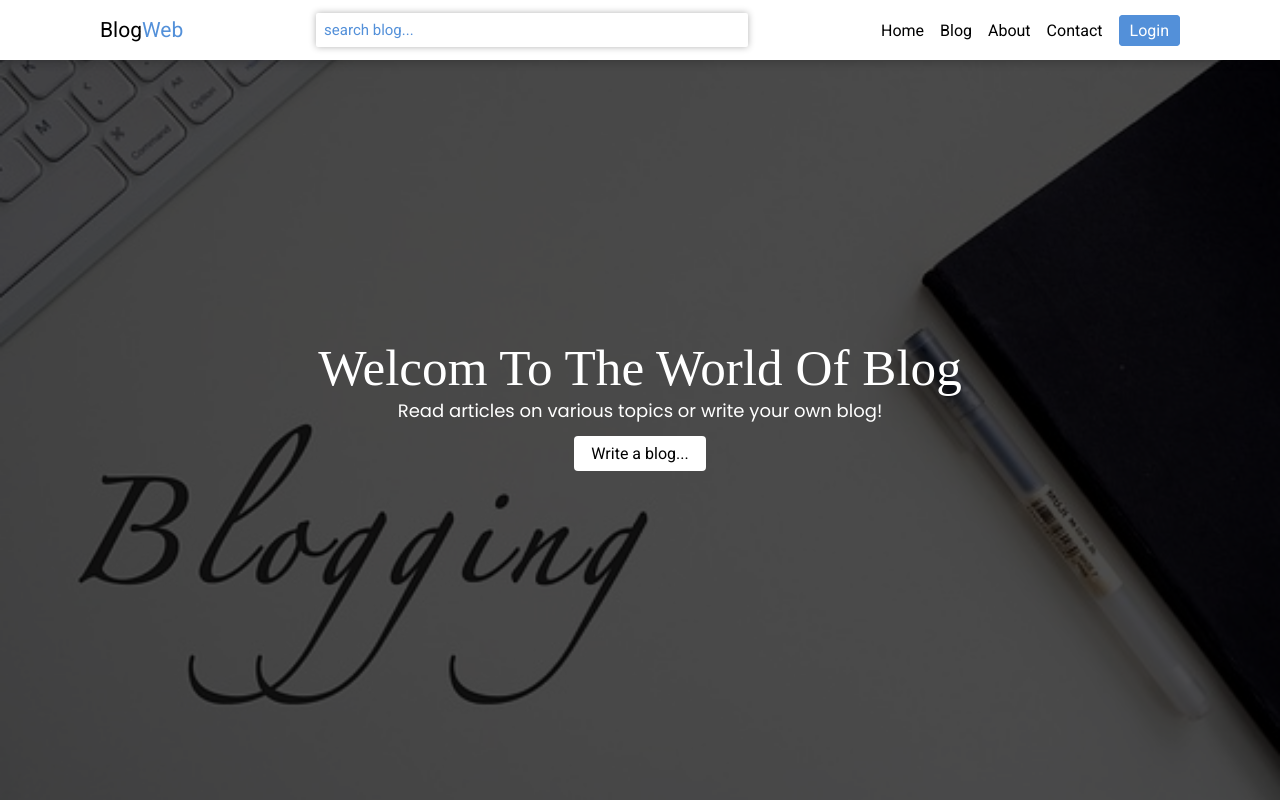
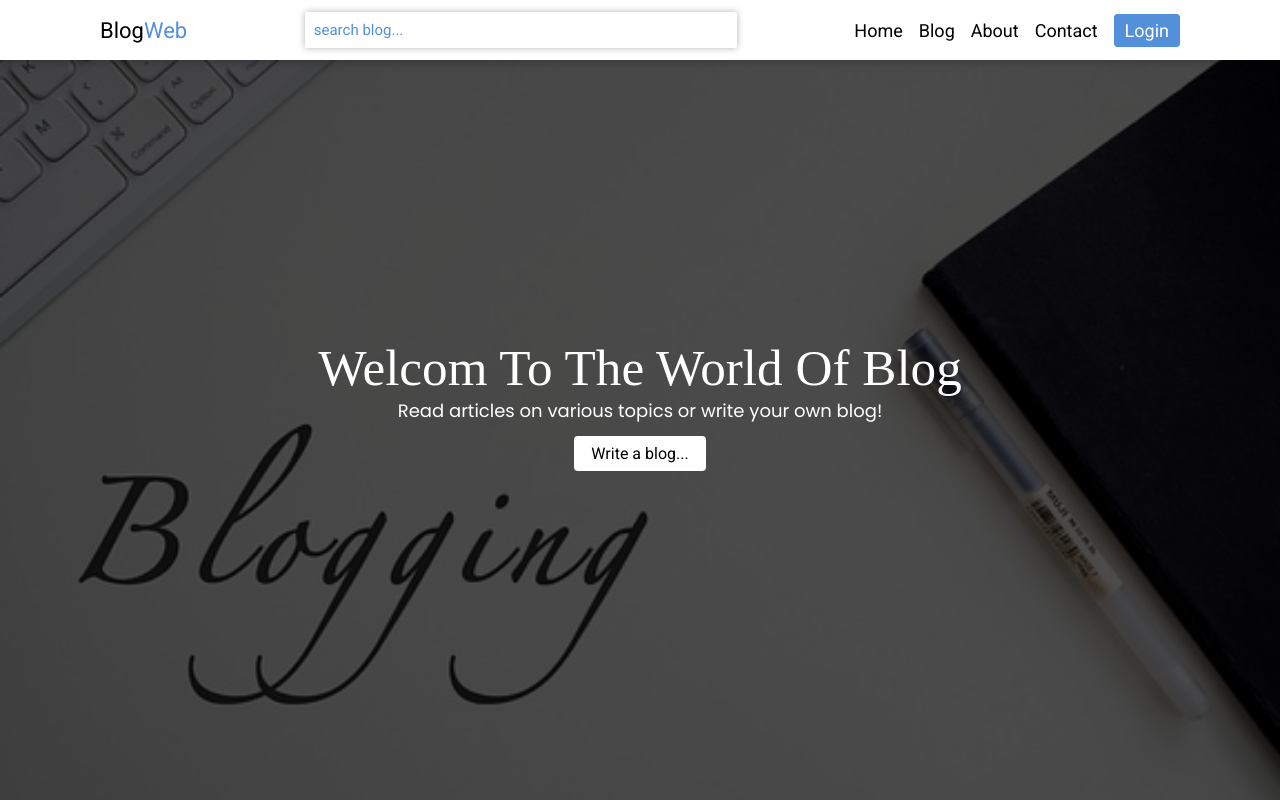
Before and after one commit to Sunny-02/Blog-website, a plain HTML site: page index.html in a window 1280 px wide. Shown: the top 800 px of the page. Drawn offline with nearby package versions, Linux system fonts and the light colour scheme; a web font is replaced by a local one.

Commit message:
first commit

```diff
--- a/Css/Responsive.css
+++ b/Css/Responsive.css
@@ -215,14 +215,18 @@
         font-size: 13px;
     }
 
+    /* card sectin */
+
     .card button {
         font-size: 1.4rem;
         font-family: "Roboto", serif;
     }
 
-    .form-container .group{
-        flex-direction: column;
-    }
-
 
 }
+
+@media (max-width:350px){
+    .login-signup{
+        width: 300px;
+    }
+}
--- a/Css/style.css
+++ b/Css/style.css
@@ -101,7 +101,7 @@ nav {
 }
 
 .navbar .logo {
-    font-size: 2.1rem;
+    font-size: 2.2rem;
     color: black;
 }
 
@@ -120,6 +120,7 @@ nav {
 .navbar .nav-link {
     transition: all .3s ease-in;
     color: black;
+    font-size: 1.8rem;
 }
 
 .navbar .nav-link:hover {
@@ -150,10 +151,9 @@ nav {
     border: none;
     display: inline-block;
     box-shadow: 0 0 7px rgba(0, 0, 0, 0.3);
-    padding: 6px;
     outline: none;
     border-radius: 2px;
-    padding: 8px;
+    padding: 9px;
     font-size: 1.6rem !important;
 }
 
```
